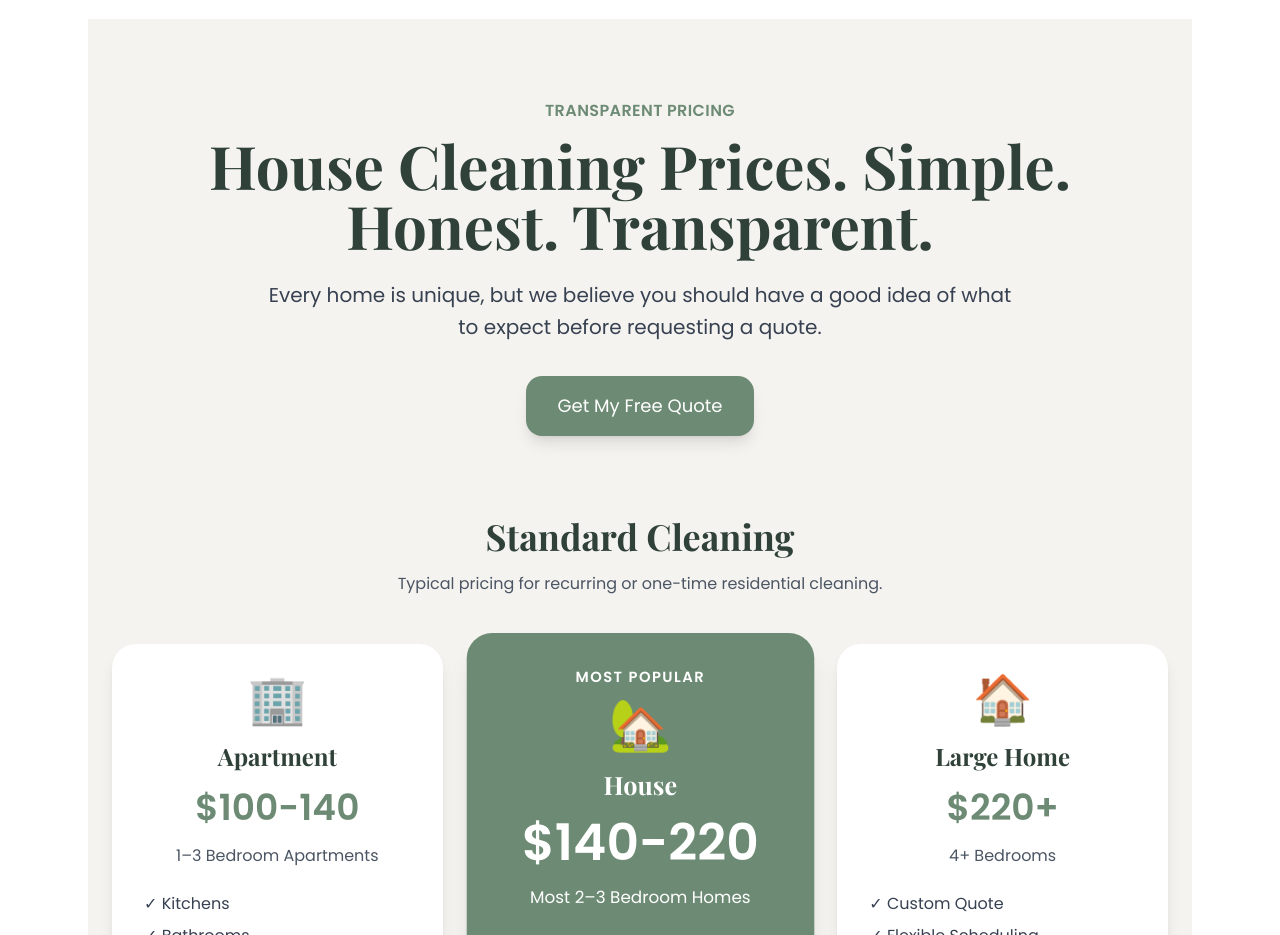
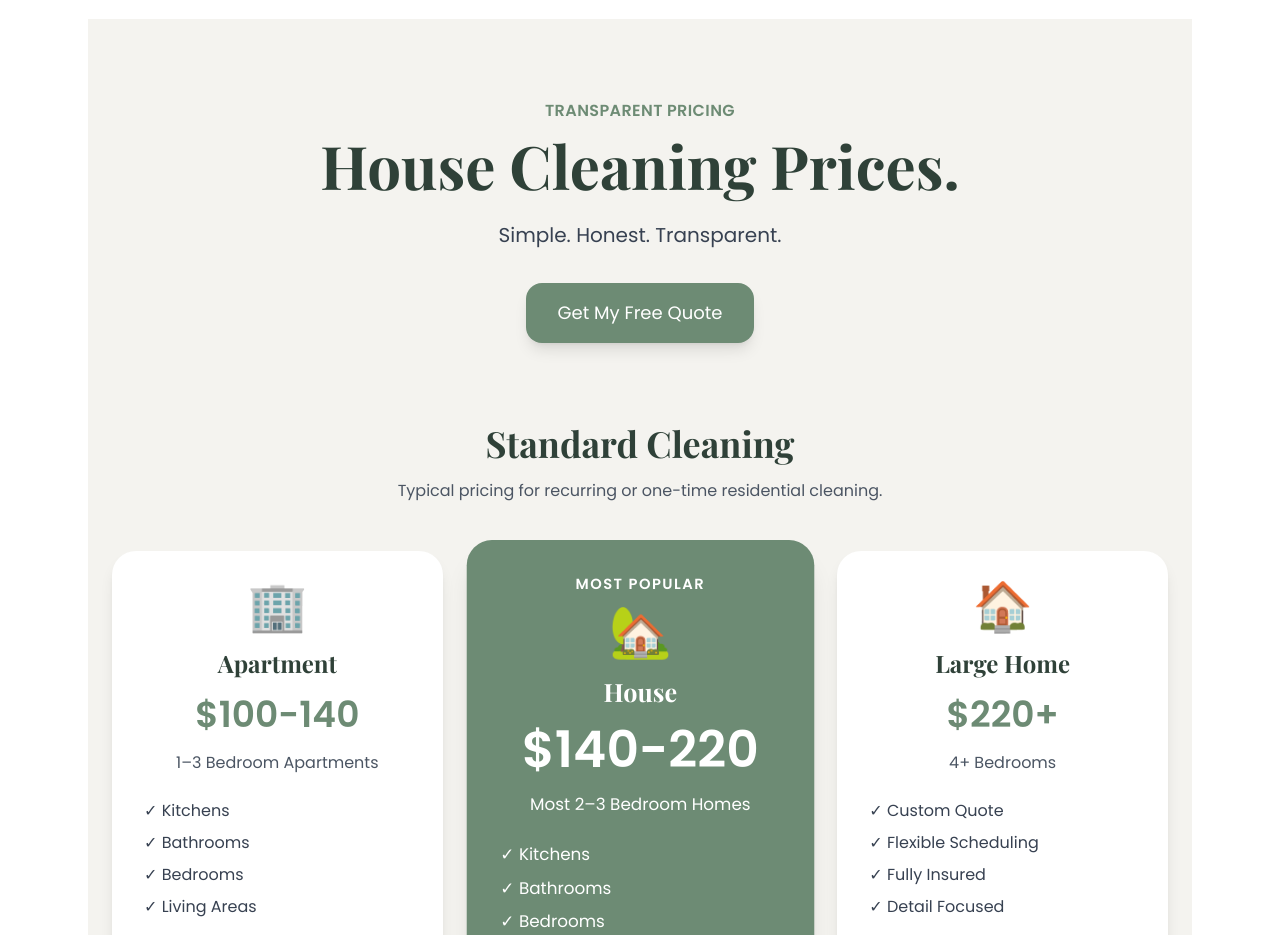
Before and after one commit to CozyNest26/cozynest-cleaning, a React (Vite) app in the folder cozynest-cleaning/: page / in a window 1280 px wide. Shown: the part 9020-9955 px from the top of the page. Built offline with nearby package versions, Linux system fonts and the light colour scheme.

Commit message:
Update Pricing.jsx

```diff
--- a/cozynest-cleaning/src/Pricing.jsx
+++ b/cozynest-cleaning/src/Pricing.jsx
@@ -11,12 +11,10 @@ export default function Pricing() {
 
           <h1 className="text-5xl md:text-6xl font-bold text-[#2f4138] mb-6">
             House Cleaning Prices.
-            Simple. Honest. Transparent.
-          </h1>
+                      </h1>
 
           <p className="text-xl text-gray-700 max-w-3xl mx-auto leading-relaxed">
-            Every home is unique, but we believe you should have a good idea
-            of what to expect before requesting a quote.
+           Simple. Honest. Transparent.
           </p>
 
           <a
```
